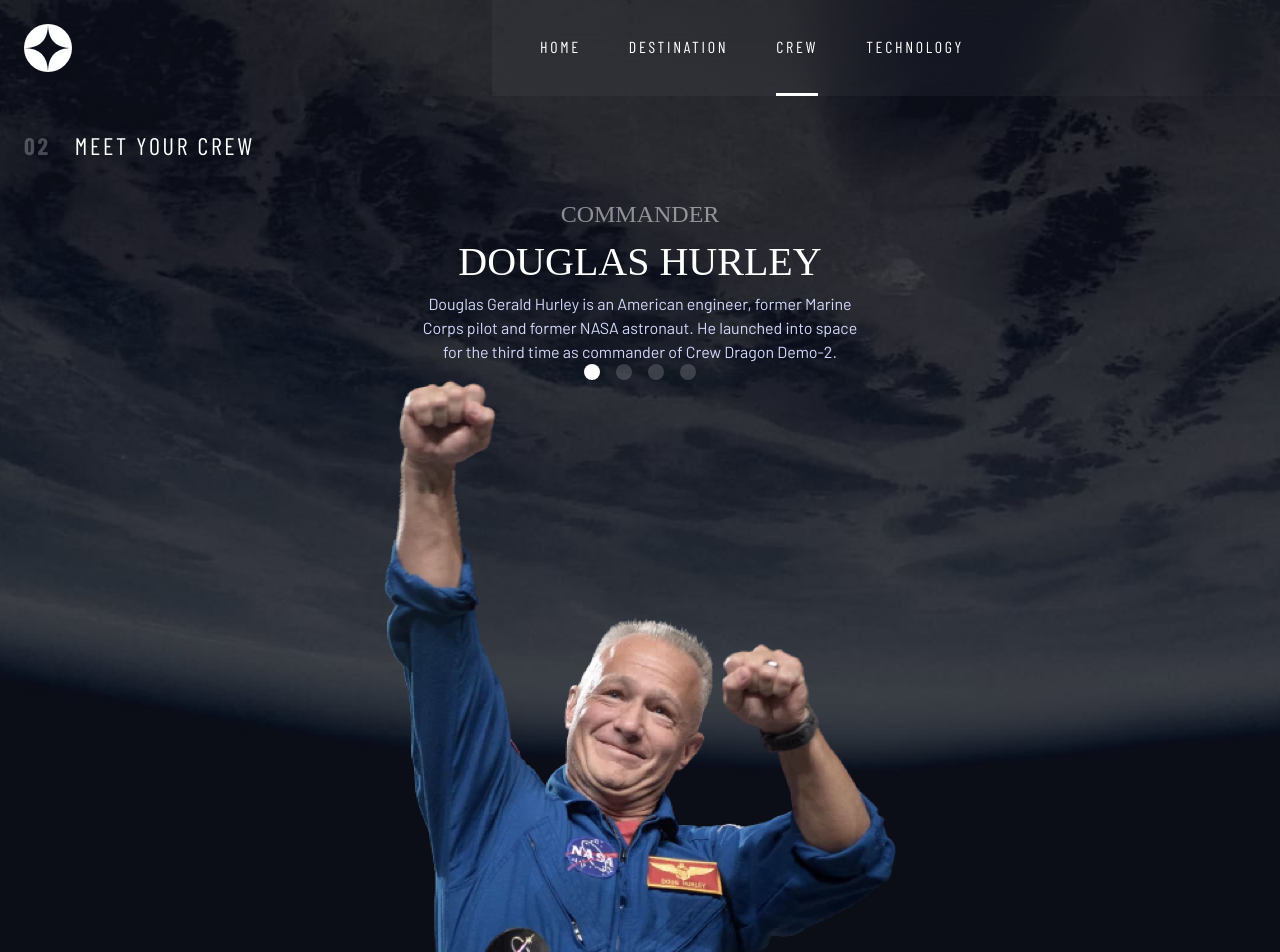
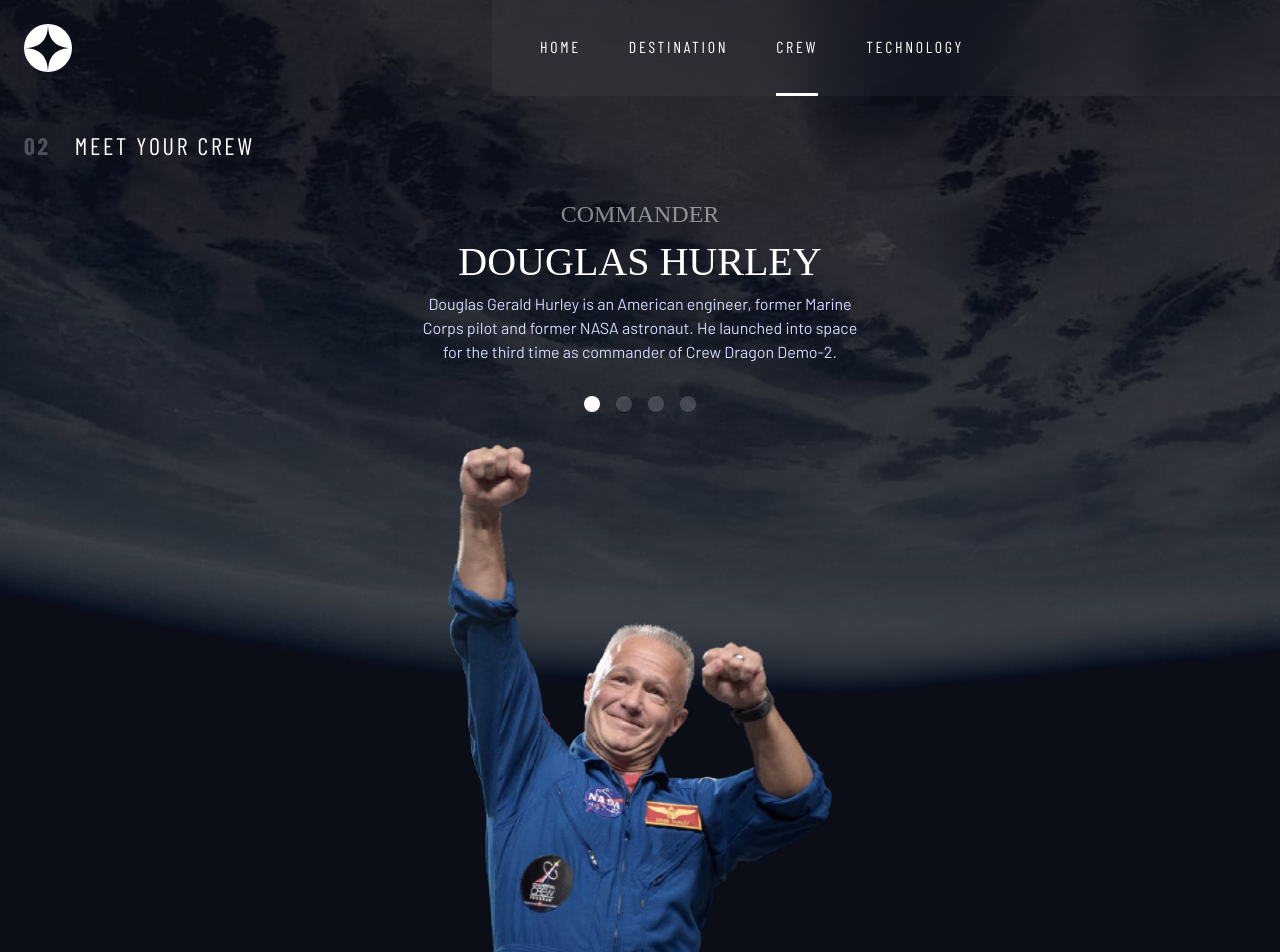
Before and after one commit to Chamara-Wijepala/space-travel, a React (Vite) app: page /#/crew in a window 1280 px wide. Shown: the top 952 px of the page. Built offline with nearby package versions, Linux system fonts and the light colour scheme; a web font is replaced by a local one.

Commit message:
Add styles to image in crew page

```diff
--- a/src/pages/Crew/index.tsx
+++ b/src/pages/Crew/index.tsx
@@ -57,7 +57,9 @@
         <span aria-hidden="true">02</span>MEET YOUR CREW
       </h1>
 
-      <img src={currentCrewMember.image} alt={`${currentCrewMember.name}`} />
+      <S.ImageContainer>
+        <img src={currentCrewMember.image} alt={`${currentCrewMember.name}`} />
+      </S.ImageContainer>
 
       <S.TabPanel className="dot-indicators">
         {data.map((crewMember) => (
--- a/src/pages/Crew/style.ts
+++ b/src/pages/Crew/style.ts
@@ -9,10 +9,6 @@
 
   h1 {
     grid-area: title;
-  }
-
-  img {
-    grid-area: image;
   }
 
   @media (min-width: 35em) {
@@ -30,6 +26,7 @@
 
   @media (min-width: 90em) {
     text-align: start;
+    grid-template-columns: 1fr minmax(0, 50rem) minmax(0, 25rem) 1fr;
     grid-template-areas:
       ". title title ."
       ". content image ."
@@ -37,10 +34,35 @@
   }
 `;
 
+export const ImageContainer = styled.div`
+  grid-area: image;
+  border-bottom: 1px solid hsl(var(--clr-white) / 0.1);
+  display: flex;
+  justify-content: center;
+
+  img {
+    max-width: 75%;
+  }
+
+  @media (min-width: 90em) {
+    grid-column: span 2;
+    justify-self: start;
+    align-self: end;
+
+    img {
+      max-width: 90%;
+    }
+  }
+`;
+
 export const TabPanel = styled.div`
   grid-area: tabs;
   display: flex;
   gap: 1rem;
+
+  @media (min-width: 35em) {
+    margin-block: 2rem;
+  }
 
   @media (min-width: 90em) {
     justify-self: start;
```
